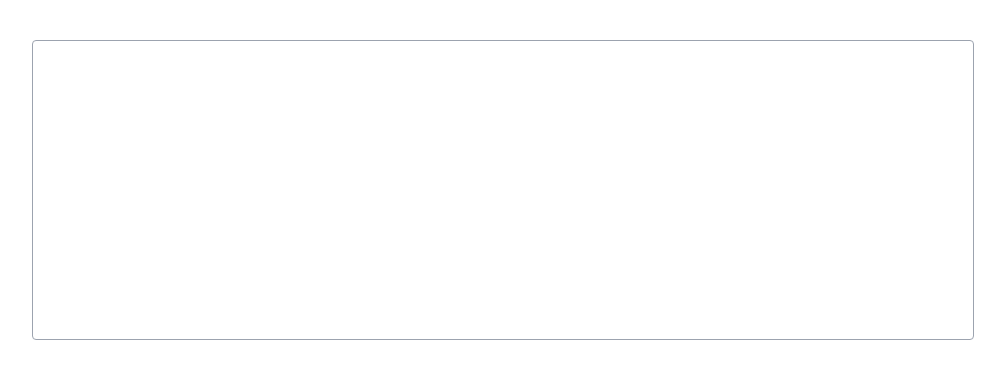
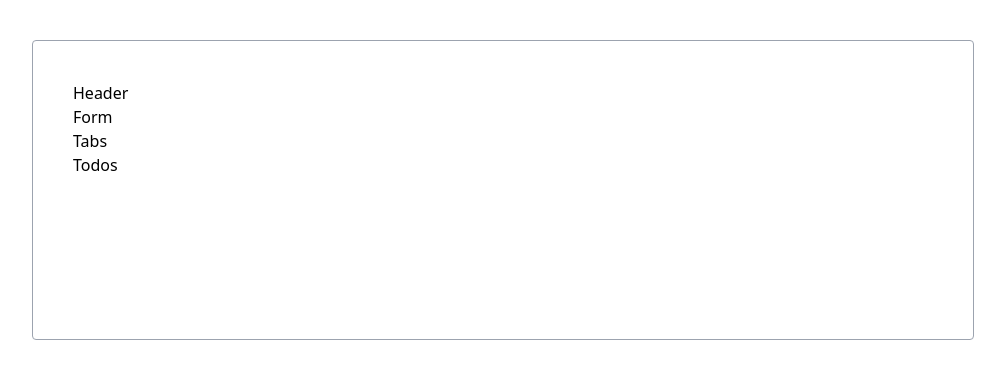
Before and after one commit to jonjieviduya/reacttodo, a React (Vite) app: page / in a window 1280 px wide. Shown: the top 378 px of the page, without its empty margins (137-1142 px from the left). Built offline with nearby package versions, Linux system fonts and the light colour scheme.

Commit message:
chore: render component in app.jsx

```diff
--- a/src/App.jsx
+++ b/src/App.jsx
@@ -1,13 +1,23 @@
-import React from 'react'
+import React from "react";
+
+//components
+
+import Header from "./components/Header";
+import Form from "./components/Form";
+import Tabs from "./components/Tabs";
+import Todos from "./components/Todos";
 
 const App = () => {
   return (
     <section className="flex justify-center h-screen">
       <div className="border border-gray-400 rounded p-10 w-[942px] h-[300px] mt-10">
-
+        <Header />
+        <Form />
+        <Tabs />
+        <Todos />
       </div>
     </section>
-  )
-}
+  );
+};
 
-export default App
+export default App;
--- a/src/components/Form.jsx
+++ b/src/components/Form.jsx
@@ -0,0 +1,7 @@
+import React from "react";
+
+const Form = () => {
+  return <div>Form</div>;
+};
+
+export default Form;
--- a/src/components/Header.jsx
+++ b/src/components/Header.jsx
@@ -0,0 +1,7 @@
+import React from "react";
+
+const Header = () => {
+  return <div>Header</div>;
+};
+
+export default Header;
--- a/src/components/Tabs.jsx
+++ b/src/components/Tabs.jsx
@@ -0,0 +1,7 @@
+import React from "react";
+
+const Tabs = () => {
+  return <div>Tabs</div>;
+};
+
+export default Tabs;
--- a/src/components/Todo.jsx
+++ b/src/components/Todo.jsx
@@ -0,0 +1,7 @@
+import React from "react";
+
+const Todo = () => {
+  return <div>Todo</div>;
+};
+
+export default Todo;
--- a/src/components/Todos.jsx
+++ b/src/components/Todos.jsx
@@ -0,0 +1,7 @@
+import React from "react";
+
+const Todos = () => {
+  return <div>Todos</div>;
+};
+
+export default Todos;
```
